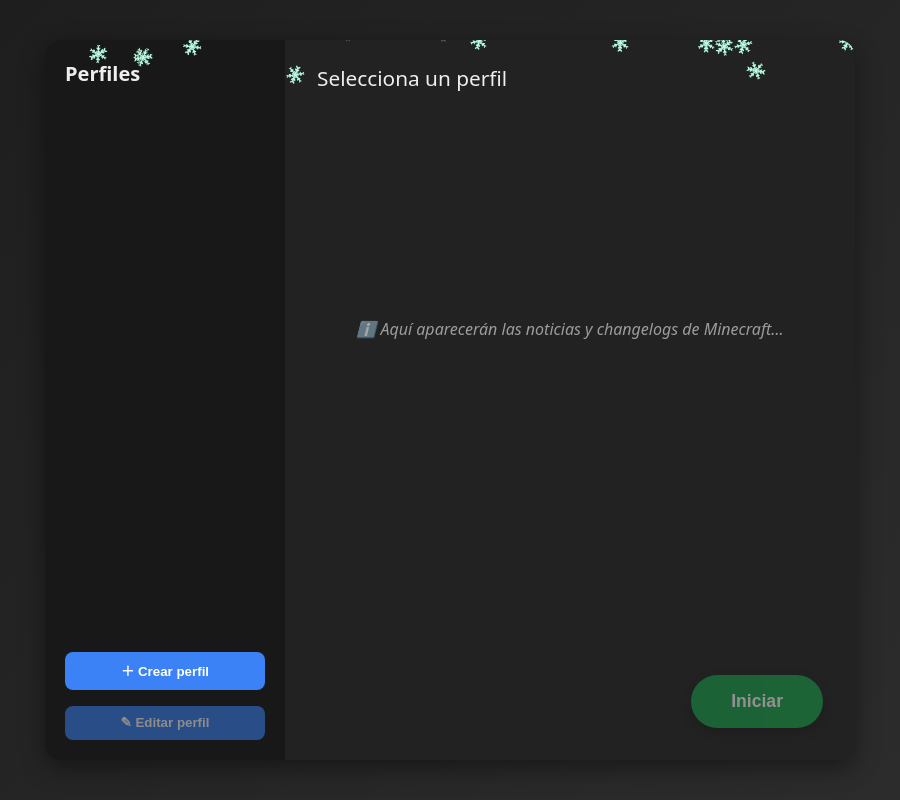
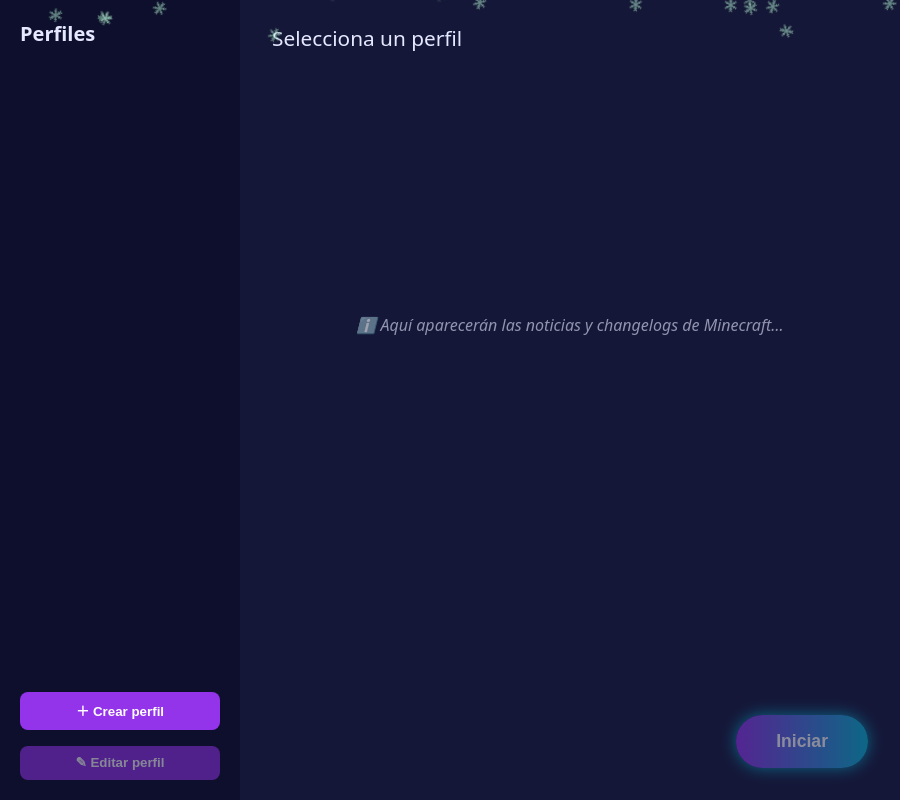
Before and after one commit to RottenBoneStudios/GW-Launcher, an Electron app: page src/index.html in a window 900 px wide. Drawn offline with Linux system fonts and the light colour scheme; no server answers.

Commit message:
Actualización de THEME y arreglos de animaciones

```diff
--- a/src/renderer.js
+++ b/src/renderer.js
@@ -83,26 +83,32 @@
 }
 
 function renderParticles() {
-    const container = $('.particle-container')
-    const particleCount = 15
-    const particleImage = getParticleImage()
+  const container = document.querySelector('.particle-container')
+  const particleCount = 15
+  const particleImage = getParticleImage()
 
-    for (let i = 0; i < particleCount; i++) {
-        const particle = document.createElement('img')
-        particle.src = particleImage
-        particle.classList.add('particle')
-        particle.style.left = `${Math.random() * 100}%`
-        particle.style.animationDelay = `${Math.random() * 5}s`
-        particle.style.animationDuration = `${8 + Math.random() * 4}s`
+  const redLine = document.querySelector('.red-line')
+  const containerTop = container.getBoundingClientRect().top
+  const redY = redLine
+    ? redLine.getBoundingClientRect().top - containerTop
+    : 0
 
-        const swayAmount = (Math.random() - 0.5) * 50;
-        particle.style.setProperty('--sway', `${swayAmount}px`);
+  for (let i = 0; i < particleCount; i++) {
+    const p = document.createElement('img')
+    p.src = particleImage
+    p.classList.add('particle')
+    p.style.left = `${Math.random() * 100}%`
+    p.style.top  = `${redY}px`
+    p.style.animationDelay    = `${Math.random() * 5}s`
+    p.style.animationDuration = `${8 + Math.random() * 4}s`
 
-        const rotateAmount = Math.random() * 360;
-        particle.style.setProperty('--rotate', `${rotateAmount}deg`);
+    const swayAmount   = (Math.random() - 0.5) * 50
+    const rotateAmount = Math.random() * 360
+    p.style.setProperty('--sway',   `${swayAmount}px`)
+    p.style.setProperty('--rotate', `${rotateAmount}deg`)
 
-        container.appendChild(particle)
-    }
+    container.appendChild(p)
+  }
 }
 
 function launch() {
--- a/src/styles.css
+++ b/src/styles.css
@@ -1,28 +1,29 @@
-/*--   GW Launcher – styles.css   */
+/*--   GW Launcher – GALAXY NEON THEME   */
 /* ---------- Reset + paleta ---------- */
 *,
 *::before,
 *::after {
   box-sizing: border-box;
   margin: 0;
-  padding: 0
+  padding: 0;
 }
 
 :root {
-  --bg: #1e1e1e;
-  --bg-card: #222;
-  --bg-sidebar: #181818;
-  --fg: #eee;
-  --primary: #3b82f6;
-  --primary-hov: #2563eb;
-  --accent: #16a34a;
+  --bg: #0b0c22;
+  --bg-card: #151738;
+  --bg-sidebar: #0d0f2c;
+  --fg: #e5e8ff;
+  --primary: #9333ea;
+  --primary-hov: #a855f7;
+  --accent: #06b6d4;
+  --launch-gradient: linear-gradient(90deg, #9333ea, #06b6d4);
   --radius: 1rem;
 }
 
 /* ---------- Layout principal ---------- */
 body {
   font-family: system-ui, Arial, sans-serif;
-  background: linear-gradient(135deg, var(--bg), #2c2c2c);
+  background: transparent;
   color: var(--fg);
   height: 100vh;
   display: flex;
@@ -32,38 +33,30 @@
 }
 
 .window {
-  width: 90vw;
-  max-width: 1080px;
-  height: 90vh;
-  max-height: 720px;
+  width: 100vw;
+  height: 100vh;
   display: flex;
-  border-radius: var(--radius);
+  border-radius: 0;
   background: var(--bg-card);
-  box-shadow: 0 8px 24px rgba(0, 0, 0, .4);
+  border: none;
+  box-shadow: none;
   overflow: hidden;
   position: relative;
   transition: all 0.3s ease;
 }
 
-/* ---------- Partículas ---------- */
+/* ---------- Partículas (estrellas) ---------- */
 .particle-container {
-  position: absolute;
-  top: 0;
-  left: 0;
-  width: 100%;
-  height: 100%;
-  pointer-events: none;
-  z-index: 10;
-  overflow: hidden;
+  z-index: 2;
 }
 
 .particle {
   position: absolute;
-  width: 20px;
-  height: 20px;
+  width: 15px;
+  height: 15px;
   opacity: 0;
-  animation: float 8s linear infinite;
   transform: translateY(-100%);
+  animation: float 10s linear infinite;
 }
 
 @keyframes float {
@@ -72,23 +65,14 @@
     opacity: 0;
   }
   10% {
-    opacity: 1;
+    opacity: 0.5;
   }
   90% {
-    opacity: 1;
+    opacity: 0.5;
   }
   100% {
     transform: translateY(10vh) translateX(0) rotate(var(--rotate));
     opacity: 0;
-  }
-}
-
-@keyframes sway {
-  0%, 100% {
-    transform: translateX(0);
-  }
-  50% {
-    transform: translateX(20px);
   }
 }
 
@@ -142,6 +126,7 @@
   border-radius: .5rem;
   cursor: pointer;
   transition: all 0.3s ease;
+  position: relative;
 }
 
 .sidebar__list li.active {
@@ -150,7 +135,7 @@
 }
 
 .sidebar__list li:hover:not(.active) {
-  background: #2c2c2c;
+  background: #1e1e3f;
   transform: scale(1.05);
 }
 
@@ -175,7 +160,7 @@
 .sidebar__edit:not([disabled]):hover {
   background: var(--primary-hov);
   transform: scale(1.05) translateY(-2px);
-  box-shadow: 0 4px 12px rgba(0, 0, 0, .3);
+  box-shadow: 0 4px 12px rgba(0, 0, 0, .4);
 }
 
 /* ---------- Contenido ---------- */
@@ -189,6 +174,7 @@
   overflow: hidden;
   transition: all 0.3s ease;
   z-index: 1;
+  background: var(--bg-card);
 }
 
 .headline h1 {
@@ -218,12 +204,12 @@
   padding: 1rem 2.5rem;
   border: none;
   border-radius: 2rem;
-  background: var(--accent);
+  background: var(--launch-gradient);
   color: #fff;
   font-weight: 700;
   font-size: 1.1rem;
   cursor: pointer;
-  box-shadow: 0 4px 12px rgba(0, 0, 0, .3);
+  box-shadow: 0 0 16px #06b6d4;
   transition: all 0.3s ease;
   animation: fadeIn 0.5s ease;
   z-index: 1;
@@ -237,14 +223,10 @@
 .launch:not([disabled]):hover {
   filter: brightness(1.1);
   transform: translateY(-2px);
-  box-shadow: 0 6px 18px rgba(0, 0, 0, .4);
+  box-shadow: 0 0 24px #06b6d4;
 }
 
-/* ---------- Ventana de confirmar borrado ---------- */
-.sidebar__list li {
-  position: relative;
-}
-
+/* ---------- Botones en lista ---------- */
 .folder-btn,
 .delete-btn {
   display: none;
```
Also changed, not shown: main.js (+20 -4 lines), src/index.html (+0 -10 lines).
